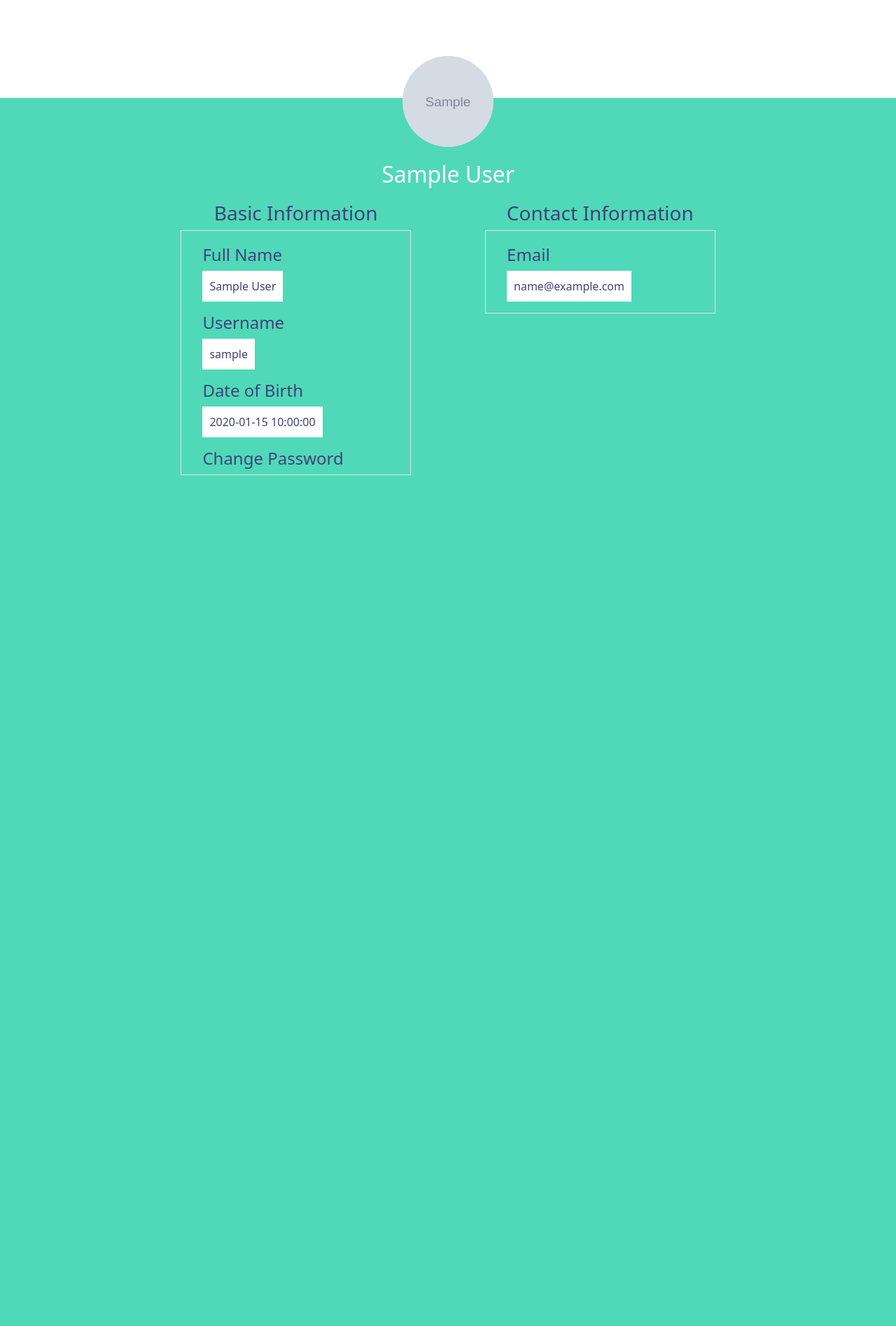
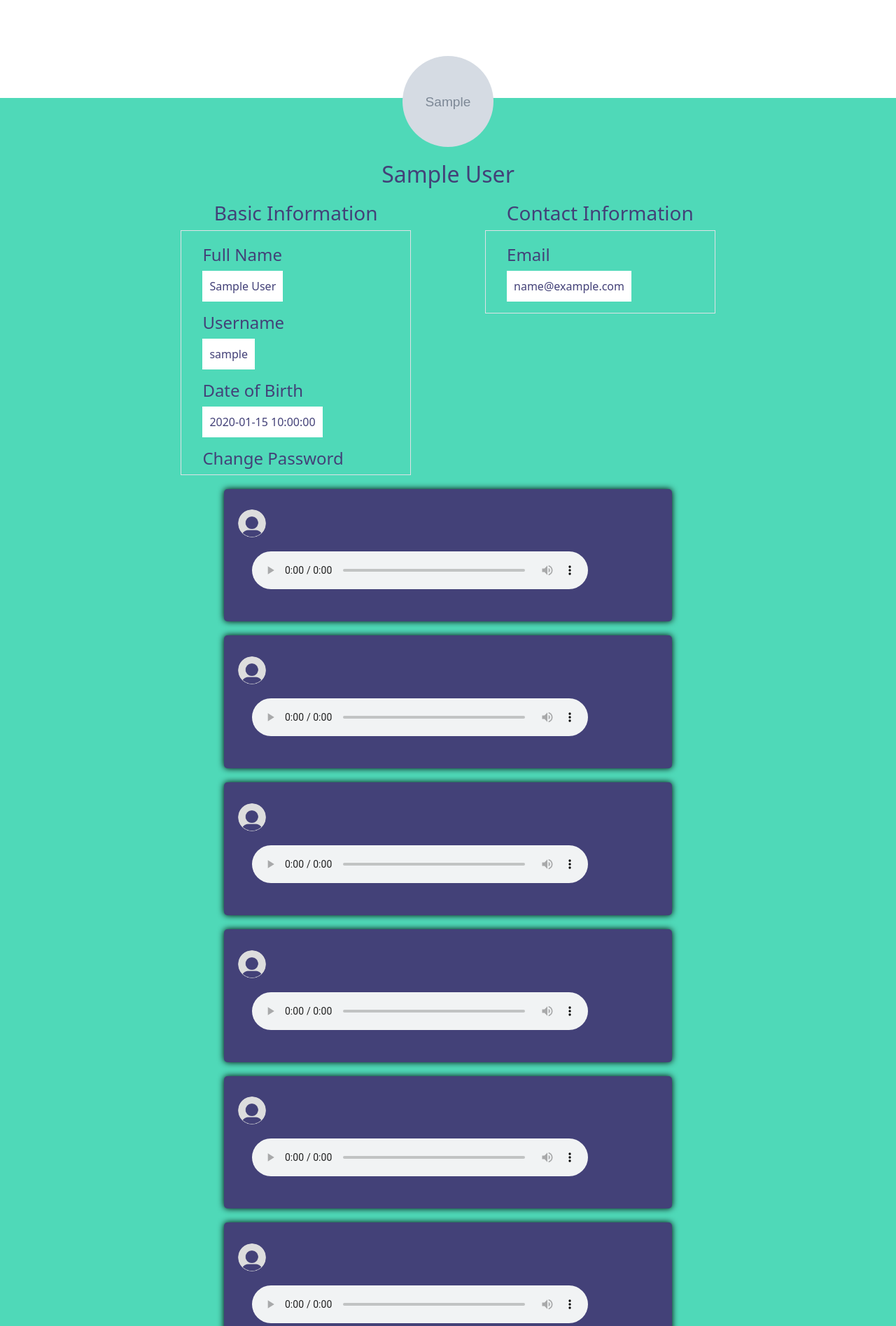
Before and after one commit to frederrck/usermanagement, a Flask app: page /viewprofile in a window 1280 px wide. Shown: the part 80-1975 px from the top of the page at 70% size. Before the commit the page ends 759 px from the top, so only its background shows below. Run offline with Flask 3, Linux system fonts and the light colour scheme; the visitor is signed in with stand-in values (Sample User, id 1); tables that the repository leaves empty or names only in its code hold one stand-in row (values such as "Sample post"); grey boxes marked "Sample" are stand-in pictures; some libraries are stand-ins or nearby versions.

Commit message:
25/06/2023

```diff
--- a/app.py
+++ b/app.py
@@ -45,16 +45,13 @@
 # View Page
 @app.route("/view")
 def view_user():
-    # if not can_access(request.args["id"]):
-    #     flash("You don't have permission to do that")
-    #     return redirect('/')
 
     with create_connection() as connection:
         with connection.cursor() as cursor:
             sql = "SELECT * FROM users WHERE id = %s"
 
             values = (
-                request.args['post.user_id']
+                request.args['id']
             )
             cursor.execute(sql, values)
             result = cursor.fetchall()
@@ -286,6 +283,15 @@
         flash("You don't have permission to do that!")
     return redirect("/")
 
+#like and dislike
+# def add_like():
+#     with create_connection() as connection:
+#         with connection.cursor() as cursor:
+#             if "liked" in
+
+
+
+
 # Check Email
 def email_exists(email):
     with create_connection() as connection:
@@ -297,4 +303,6 @@
     return result is not None
 
 
+
+
 app.run(debug = True)
--- a/static/main.css
+++ b/static/main.css
@@ -284,7 +284,6 @@
         background-color:white;
         width:fit-content;
         padding:10px;
-        barg
     }
 
 .color-head{
@@ -336,6 +335,8 @@
     margin-top: 20px;
     color:white;
     padding:20px;
+    box-shadow: 0 0 10px black;
+    border-radius: 5px;
 }
 
 
--- a/templates/_layout.html
+++ b/templates/_layout.html
@@ -7,6 +7,7 @@
     <link rel="icon" type="image/x-icon" href="static/images/b_logo.png">
     <link href="https://cdn.jsdelivr.net/npm/bootstrap@5.3.0-alpha1/dist/css/bootstrap.min.css" rel="stylesheet" integrity="sha384-GLhlTQ8iRABdZLl6O3oVMWSktQOp6b7In1Zl3/Jr59b6EGGoI1aFkw7cmDA6j6gD" crossorigin="anonymous">
     <link rel="stylesheet" href="/static/main.css">
+    <script src="https://kit.fontawesome.com/92d9c4ad55.js" crossorigin="anonymous"></script>
 </head>
 <body>
     <!-- Navigation Bar-->
--- a/templates/viewprofile.html
+++ b/templates/viewprofile.html
@@ -8,7 +8,7 @@
     <img src = "{{ result["image"] or '/static/images/dftpfp.png' }}" alt = "profile">
 </div>
 
-<h2 style="text-align: center; color:white;margin-bottom:20px;">{{ result["first_name"]}} {{ result["last_name"]}}</h2>
+<h2 style="text-align: center; color:#434178;margin-bottom:20px;">{{ result["first_name"]}} {{ result["last_name"]}}</h2>
 
 <div class="profile-info">
     <div class="row profile-text">
@@ -38,39 +38,20 @@
     </div>
 </div>
 
-<!-- <div class="viewprofile">
-    <table>
-        <tr>
-            <th>Profile Picture</th>
-            <th>First Name</th>
-            <th>Surname</th>
-            <th>Username</th>
-            <th>Email</th>
-            <th colspan='3'>Actions</th>
-        </tr>
+<!-- Try to make view own posts-->
 
-        <tr class="datarow">
-            <td><img src = "{{ result["image"] or 'static/images/dftpfp.png' }}" alt = "profile" class = "row_image"></td>
-            <td>{{ result["first_name"] }}</td>
-            <td>{{ result["last_name"] }}</td>
-            <td>{{ result["username"] }}</td>
-            <td><a href = "mailto: {{ result["email"] }}">{{ result["email"] }}</a></td>
-            <td>
-                <a href = "/update?id= {{ result["id"] }}">Edit</a>
-            </td>
-        </tr>
-    </table>
-<div>
-<div class="view-profile">
-    <div class="row">
-        <div class="col-md-4">
-            <img src = "{{ result["image"] or 'static/images/dftpfp.png' }}" alt = "profile" class = "row_image">
-        </div>
-    </div>
+{% for row in result %}
+<div class="ind_post">
+  <a href="/view"><img class="rounded-circle" src ="{{ session["image"] or '/static/images/dftpfp.png'}}" alt="profile-picture"></a>
+  <a href="/view" class="post-user">{{ session["username"]}}</a><br>
+  {{session["genre"]}}
+  <div class="post-content">{{ result["content"]|safe }}</div>
+
+  <audio controls>
+    <source src="{{ session["audio"] or 'None'}}">
+  </audio>
 </div>
-<audio controls>
-    <source src="{{ result["audio_path"]}}">
-</audio> -->
+{% endfor %}
 
 </body>
 {% endblock %}
```
Also changed, not shown: templates/feed.html (+6 -2 lines), templates/view.html (+1 -6 lines).
